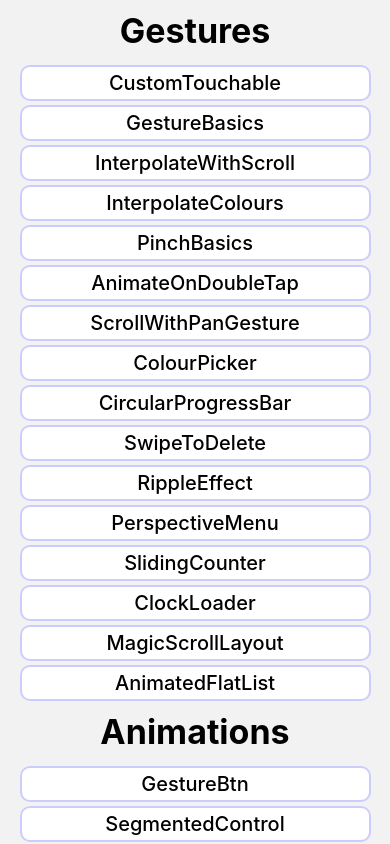
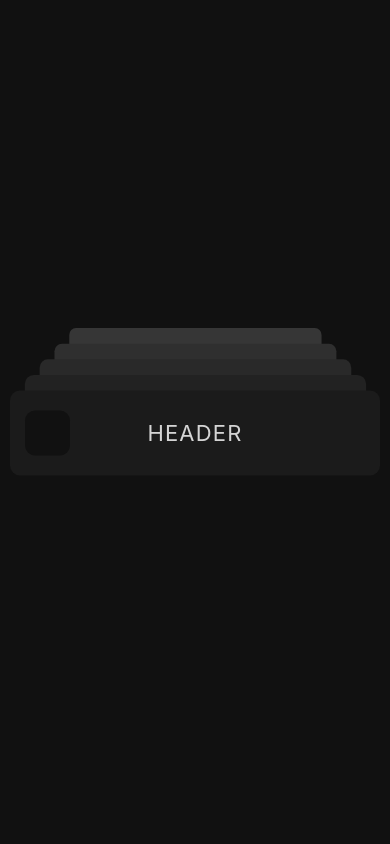
Before and after one commit to jonqwerty/animation, a React Native app: screen /DropdownMenu in a window 390 px wide. Built offline with nearby package versions, Linux system fonts and the light colour scheme.

Commit message:
add dropdown menu

```diff
--- a/package.json
+++ b/package.json
@@ -14,6 +14,7 @@
     "@react-navigation/native-stack": "^6.10.1",
     "@react-navigation/stack": "^6.4.1",
     "@shopify/react-native-skia": "^1.3.8",
+    "color": "^4.2.3",
     "react": "18.2.0",
     "react-native": "0.74.3",
     "react-native-gesture-handler": "^2.17.1",
@@ -32,6 +33,7 @@
     "@react-native/eslint-config": "0.74.85",
     "@react-native/metro-config": "0.74.85",
     "@react-native/typescript-config": "0.74.85",
+    "@types/color": "^3.0.6",
     "@types/react": "^18.2.6",
     "@types/react-test-renderer": "^18.0.0",
     "babel-jest": "^29.6.3",
--- a/src/common/types.ts
+++ b/src/common/types.ts
@@ -23,6 +23,7 @@
   ClockLoader = 'ClockLoader',
   MagicScrollLayout = 'MagicScrollLayout',
   AnimatedFlatList = 'AnimatedFlatList',
+  DropdownMenu = 'DropdownMenu',
 }
 
 export type RootStackParamList = {
@@ -48,6 +49,7 @@
   ClockLoader: {};
   MagicScrollLayout: {};
   AnimatedFlatList: {};
+  DropdownMenu: {};
 };
 
 export type RootRouteProps<RouteName extends keyof RootStackParamList> =
--- a/src/navigation/AppNavigator.tsx
+++ b/src/navigation/AppNavigator.tsx
@@ -24,6 +24,7 @@
 import ClockLoaderScreen from '../screens/ClockLoaderScreen';
 import MagicScrollLayoutScreen from '../screens/MagicScrollLayoutScreen';
 import AnimatedFlatListScreen from '../screens/AnimatedFlatListScreen';
+import DropdownMenuScreen from '../screens/DropdownMenuScreen';
 
 const Stack = createNativeStackNavigator();
 
@@ -250,6 +251,16 @@
           }
         }
       />
+      <Stack.Screen
+        name="DropdownMenu"
+        component={DropdownMenuScreen}
+        options={
+          {
+            // gestureEnabled: false,
+            // animation: 'none',
+          }
+        }
+      />
     </Stack.Navigator>
   );
 };
--- /dev/null
+++ b/src/screens/DropdownMenuScreen.tsx
@@ -0,0 +1,187 @@
+import {StyleSheet, Text, useWindowDimensions, View} from 'react-native';
+import React from 'react';
+import Animated, {
+  useAnimatedStyle,
+  useSharedValue,
+  withSpring,
+  withTiming,
+} from 'react-native-reanimated';
+import Color from 'color';
+
+const options = [
+  {label: 'Charts', iconName: 'barschart'},
+  {label: 'Book', iconName: 'book'},
+  {label: 'Calendar', iconName: 'calendar'},
+  {label: 'Camera', iconName: 'camera'},
+];
+
+const header = {
+  label: 'Header',
+  iconName: 'ellipsis1',
+};
+
+type DropdownItemType = {
+  label: string;
+  iconName: string;
+};
+
+type DropdownListItemProps = DropdownItemType & {
+  index: number;
+  dropdownItemsCount: number;
+  isExpanded: Animated.SharedValue<boolean>;
+};
+
+const DropdownListItem: React.FC<DropdownListItemProps> = ({
+  label,
+  iconName,
+  index,
+  dropdownItemsCount,
+  isExpanded,
+}) => {
+  const {width: windowWidth} = useWindowDimensions();
+  const DropdownListItemHeight = 85;
+  const Margin = 10;
+
+  const fullDropdownHeight =
+    dropdownItemsCount * (DropdownListItemHeight + Margin);
+
+  const collapsedTop = fullDropdownHeight / 2 - DropdownListItemHeight;
+  const expandedTop = (DropdownListItemHeight + Margin) * index;
+
+  const expandedScale = 1;
+  const collapsedScale = 1 - index * 0.08;
+
+  const expandedBackgroundColor = '#1B1B1B';
+  const collapsedBackgroundColor = Color(expandedBackgroundColor)
+    .lighten(index * 0.25)
+    .hex();
+
+  const rStyle = useAnimatedStyle(() => {
+    return {
+      backgroundColor: withTiming(
+        isExpanded.value ? expandedBackgroundColor : collapsedBackgroundColor,
+      ),
+      top: withSpring(isExpanded.value ? expandedTop : collapsedTop),
+      transform: [
+        {
+          scale: withSpring(isExpanded.value ? expandedScale : collapsedScale),
+        },
+        {
+          translateY: fullDropdownHeight / 2,
+        },
+      ],
+    };
+  }, []);
+
+  const isHeader = index === 0;
+
+  const rLeftIconOpacityStyle = useAnimatedStyle(() => {
+    return {
+      opacity: withTiming(isHeader ? 1 : isExpanded.value ? 1 : 0),
+    };
+  }, [isHeader]);
+
+  const rHeaderArrowIconStyle = useAnimatedStyle(() => {
+    return {
+      transform: [
+        {
+          rotate: withTiming(isHeader && isExpanded.value ? '90deg' : '0deg'),
+        },
+      ],
+    };
+  });
+
+  return (
+    <Animated.View
+      onTouchEnd={() => {
+        if (isHeader) isExpanded.value = !isExpanded.value;
+      }}
+      style={[
+        {
+          zIndex: dropdownItemsCount - index,
+          position: 'absolute',
+          width: windowWidth * 0.95,
+          height: DropdownListItemHeight,
+          borderRadius: 10,
+        },
+        rStyle,
+      ]}>
+      <View style={{flex: 1, justifyContent: 'center', alignItems: 'center'}}>
+        <Animated.View
+          style={[
+            styles.iconContainer,
+            {
+              left: 15,
+            },
+            rLeftIconOpacityStyle,
+          ]}>
+          {/* <AntDesign name={iconName as any} size={25} color="#D4D4D4" /> */}
+        </Animated.View>
+        <Text style={styles.label}>{label}</Text>
+        <Animated.View
+          style={[
+            styles.iconContainer,
+            rHeaderArrowIconStyle,
+            {
+              right: 15,
+              backgroundColor: 'transparent',
+            },
+          ]}>
+          {/* <MaterialIcons
+            name={isHeader ? 'arrow-forward-ios' : 'arrow-forward'}
+            size={25}
+            color={'#D4D4D4'}
+          /> */}
+        </Animated.View>
+      </View>
+    </Animated.View>
+  );
+};
+
+const DropdownMenuScreen = () => {
+  const dropdownItems = [header, ...options];
+  const isExpanded = useSharedValue(false);
+  return (
+    <View style={styles.container}>
+      <>
+        {dropdownItems.map((item, index) => {
+          return (
+            <DropdownListItem
+              key={index}
+              index={index}
+              {...item}
+              isExpanded={isExpanded}
+              dropdownItemsCount={dropdownItems.length}
+            />
+          );
+        })}
+      </>
+    </View>
+  );
+};
+
+export default DropdownMenuScreen;
+
+const styles = StyleSheet.create({
+  container: {
+    flex: 1,
+    backgroundColor: '#111',
+    alignItems: 'center',
+    justifyContent: 'center',
+  },
+  label: {
+    color: '#D4D4D4',
+    fontSize: 22,
+    textTransform: 'uppercase',
+    letterSpacing: 1.2,
+  },
+  iconContainer: {
+    position: 'absolute',
+    width: 45,
+    aspectRatio: 1,
+    backgroundColor: '#111',
+    borderRadius: 10,
+    justifyContent: 'center',
+    alignItems: 'center',
+  },
+});
--- a/src/screens/ListScreen.tsx
+++ b/src/screens/ListScreen.tsx
@@ -137,6 +137,13 @@
           }}>
           AnimatedFlatList
         </Text>
+        <Text
+          style={styles.item}
+          onPress={() => {
+            navigation.navigate(Screen.DropdownMenu, {});
+          }}>
+          DropdownMenu
+        </Text>
 
         <Text style={{fontSize: 34, fontWeight: 'bold', marginVertical: 10}}>
           Animations
```
Also changed, not shown: 1 other file (tests, documents, lock files or other folders).
